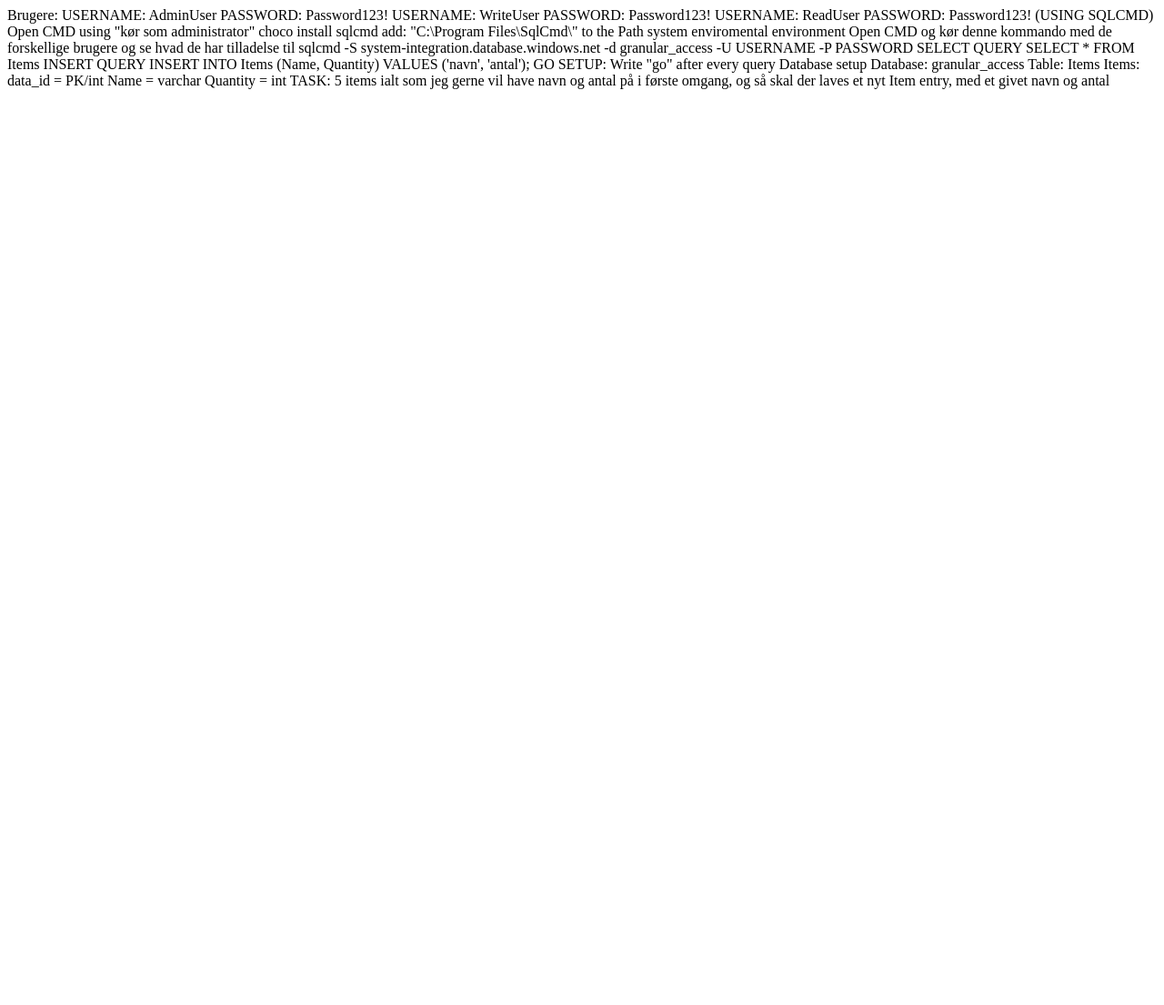
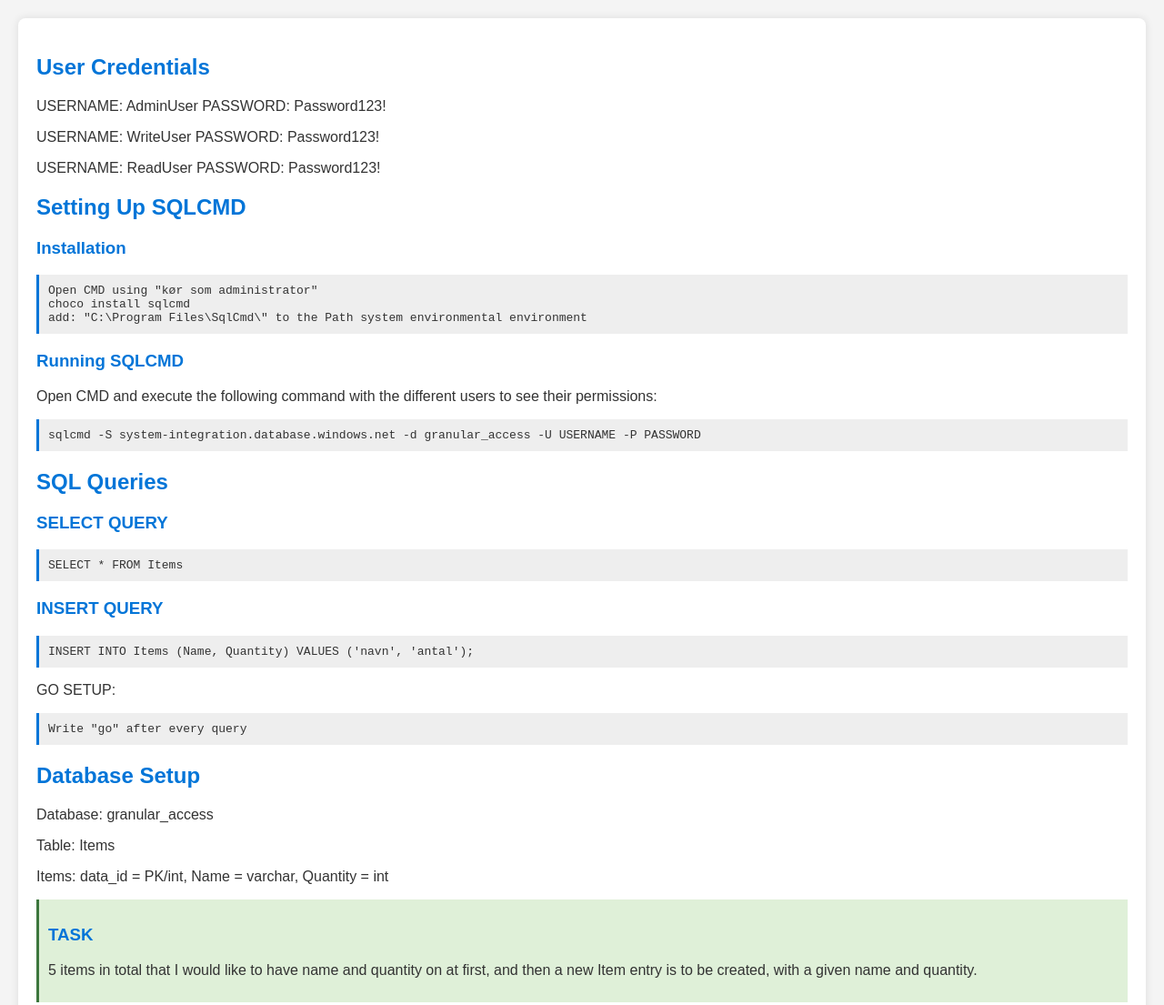
Before and after one commit to Breelef/Breelef.github.io, a plain HTML site: page index.html in a window 1280 px wide. Shown: the whole page at 91% size. Before the commit the page ends 800 px from the top, so only its background shows below. Drawn offline with Linux system fonts and the light colour scheme.

Commit message:
Update index.html

```diff
--- a/index.html
+++ b/index.html
@@ -5,46 +5,80 @@
     <meta name="viewport" content="width=device-width, initial-scale=1.0">
     <title>Granular Access</title>
 </head>
+    <style>
+  body {
+    font-family: Arial, sans-serif;
+    margin: 20px;
+    padding: 0;
+    background-color: #f4f4f4;
+    color: #333;
+  }
+  .container {
+    background-color: #fff;
+    padding: 20px;
+    border-radius: 8px;
+    box-shadow: 0 0 10px rgba(0, 0, 0, 0.1);
+  }
+  h2, h3 {
+    color: #0275d8;
+  }
+  .code {
+    background-color: #eee;
+    border-left: 3px solid #0275d8;
+    padding: 10px;
+    font-family: monospace;
+    margin: 10px 0;
+    overflow-x: auto;
+  }
+  .task {
+    background-color: #dff0d8;
+    border-left: 3px solid #3c763d;
+    padding: 10px;
+    margin: 10px 0;
+  }
+</style>
 <body>
 
-Brugere:
+<div class="container">
+  <h2>User Credentials</h2>
+  <p>USERNAME: AdminUser PASSWORD: Password123!</p>
+  <p>USERNAME: WriteUser PASSWORD: Password123!</p>
+  <p>USERNAME: ReadUser PASSWORD: Password123!</p>
 
-USERNAME: AdminUser PASSWORD: Password123!
-USERNAME: WriteUser PASSWORD: Password123!
-USERNAME: ReadUser PASSWORD: Password123!
+  <h2>Setting Up SQLCMD</h2>
+  <h3>Installation</h3>
+  <div class="code">
+    Open CMD using "kør som administrator"<br>
+    choco install sqlcmd<br>
+    add: "C:\Program Files\SqlCmd\" to the Path system environmental environment
+  </div>
 
-(USING SQLCMD)
-Open CMD using "kør som administrator"
-choco install sqlcmd
+  <h3>Running SQLCMD</h3>
+  <p>Open CMD and execute the following command with the different users to see their permissions:</p>
+  <div class="code">
+    sqlcmd -S system-integration.database.windows.net -d granular_access -U USERNAME -P PASSWORD
+  </div>
 
-add: "C:\Program Files\SqlCmd\" to the Path system enviromental environment
+  <h2>SQL Queries</h2>
+  <h3>SELECT QUERY</h3>
+  <div class="code">SELECT * FROM Items</div>
 
-Open CMD og kør denne kommando med de forskellige brugere og se hvad de har tilladelse til
-sqlcmd -S system-integration.database.windows.net -d granular_access -U USERNAME -P PASSWORD
+  <h3>INSERT QUERY</h3>
+  <div class="code">INSERT INTO Items (Name, Quantity) VALUES ('navn', 'antal');</div>
 
-SELECT QUERY
-SELECT * FROM Items
+  <p>GO SETUP:</p>
+  <div class="code">Write "go" after every query</div>
 
-INSERT QUERY
-INSERT INTO Items (Name, Quantity) VALUES ('navn', 'antal');
+  <h2>Database Setup</h2>
+  <p>Database: granular_access</p>
+  <p>Table: Items</p>
+  <p>Items: data_id = PK/int, Name = varchar, Quantity = int</p>
 
-GO SETUP:
-Write "go" after every query
+  <div class="task">
+    <h3>TASK</h3>
+    <p>5 items in total that I would like to have name and quantity on at first, and then a new Item entry is to be created, with a given name and quantity.</p>
+  </div>
+</div>
 
-Database setup
-
-Database:
-granular_access
-
-Table:
-Items
-
-Items:
-data_id = PK/int
-Name = varchar
-Quantity = int
-
-TASK:
-5 items ialt som jeg gerne vil have navn og antal på i første omgang, og så skal der laves et nyt Item entry, med et givet navn og antal
 </body>
 </html>
```
